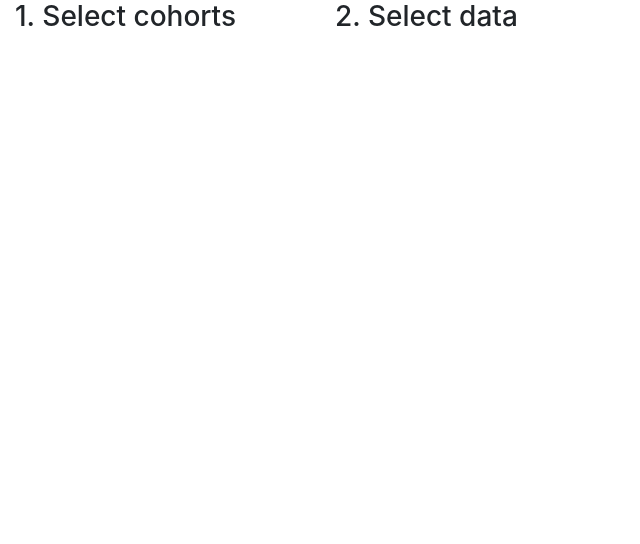
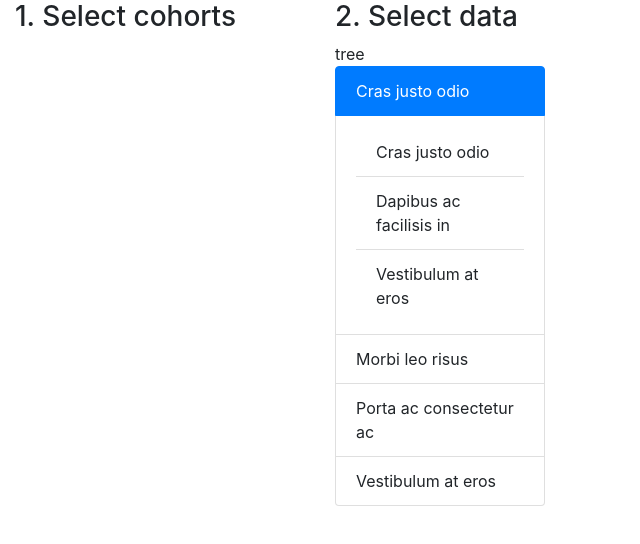
Before and after one commit to sidohaakma/molgenis-app-lifelines-webshop, a Vue app: page / in a window 1280 px wide. Shown: the top 544 px of the page, without its empty margins (0-640 px from the left). Built offline with nearby package versions, Linux system fonts and the light colour scheme.

Commit message:
add treeview component

```diff
--- a/src/views/ContentView.vue
+++ b/src/views/ContentView.vue
@@ -1,13 +1,18 @@
 <template>
   <div id="Content-view">
     <h3>2. Select data</h3>
+    <div class="row">
+      <tree-view class="col-sm-3" />
+    </div>
   </div>
 </template>
 
 <script>
-import Vue from 'vue'
+  import Vue from 'vue'
+  import TreeView from './TreeView.vue'
 
 export default Vue.extend({
-  name: 'ContentView'
+  name: 'ContentView',
+  components: { TreeView }
 })
 </script>
--- a/src/views/TreeView.vue
+++ b/src/views/TreeView.vue
@@ -0,0 +1,29 @@
+<template>
+  <div id="tree-view">
+    tree
+    <ul class="list-group">
+      <li class="list-group-item active">Cras justo odio</li>
+      <li class="list-group-item">
+
+        <ul class="list-group list-group-flush">
+          <li class="list-group-item">Cras justo odio</li>
+          <li class="list-group-item">Dapibus ac facilisis in</li>
+          <li class="list-group-item">Vestibulum at eros</li>
+        </ul>
+
+      </li>
+      <li class="list-group-item">Morbi leo risus</li>
+      <li class="list-group-item">Porta ac consectetur ac</li>
+      <li class="list-group-item">Vestibulum at eros</li>
+    </ul>
+
+  </div>
+</template>
+
+<script>
+  import Vue from 'vue'
+
+  export default Vue.extend({
+    name: 'MainView',
+  })
+</script>
```
